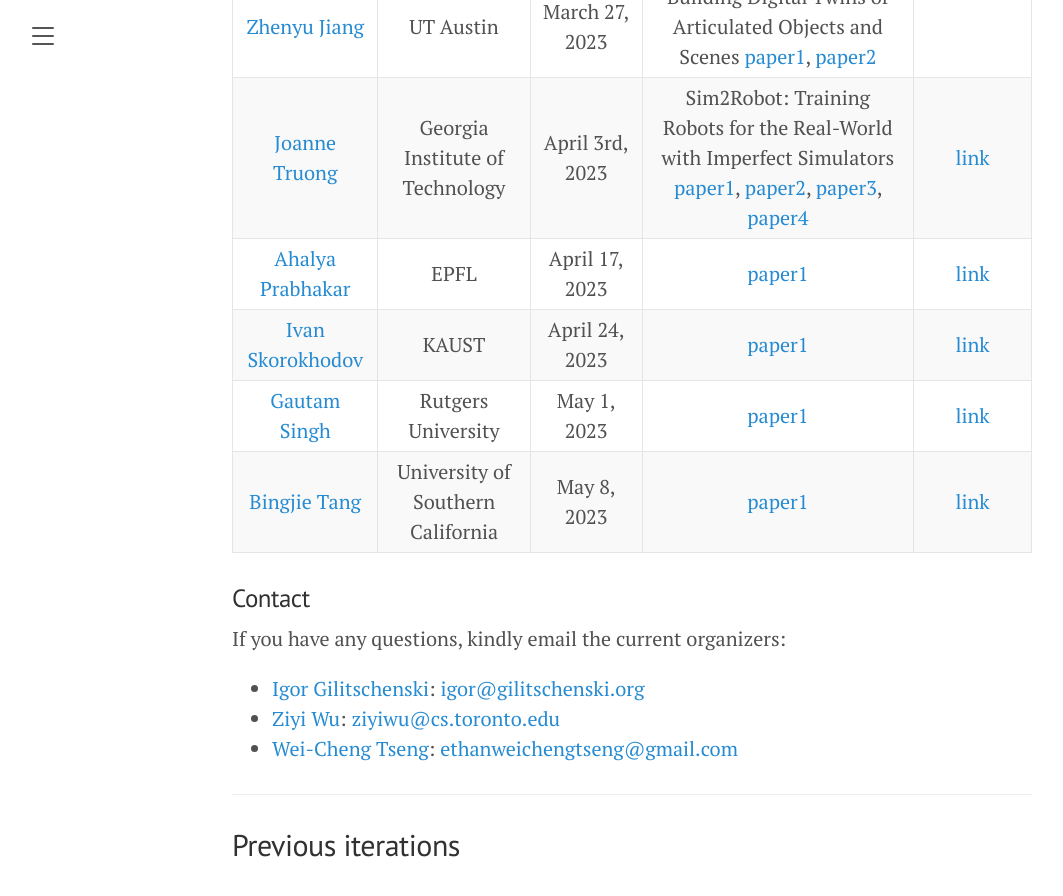
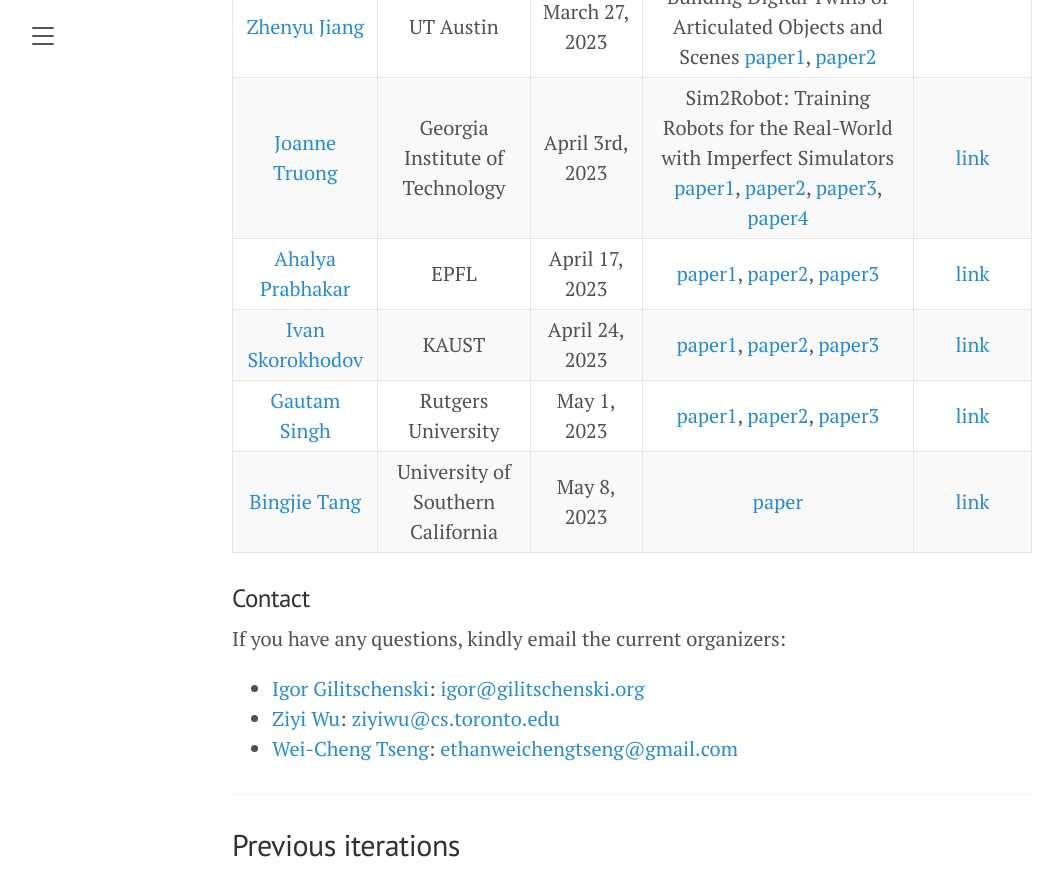
Before and after one commit to uoft-cs-robotics/toronto-air, a Jekyll site: the page built from index.md, in a window 1280 px wide and 900 px high, scrolled down 1635 px. Shown: the top 896 px of the window, without its empty margins (8-1071 px from the left). Built offline with Jekyll 4.4.1, drawn with Linux system fonts in a browser that asks for light colours; our own code applies the rules of GitHub Pages for plain Markdown files.

Commit message:
update Apr 2023 speakers

```diff
--- a/index.md
+++ b/index.md
@@ -63,10 +63,10 @@ Past talks are also available on our [YouTube Channel](https://www.youtube.com/c
 |[Zhang-Wei Hong](https://williamd4112.github.io/)| MIT | March 20, 2023| Explore and Exploit Data in Reinforcement Learning [paper1](https://arxiv.org/abs/2211.07627), [paper2](https://arxiv.org/abs/2204.13695) | [link](https://youtu.be/RvTQLT8QLqQ) |
 |[Zhenyu Jiang](https://zhenyujiang.me/)| UT Austin | March 27, 2023| Building Digital Twins of Articulated Objects and Scenes [paper1](https://arxiv.org/abs/2202.08227), [paper2](https://arxiv.org/abs/2302.01295) | |
 |[Joanne Truong](https://www.joannetruong.com/)| Georgia Institute of Technology | April 3rd, 2023| Sim2Robot: Training Robots for the Real-World with Imperfect Simulators [paper1](https://arxiv.org/abs/1912.06321), [paper2](https://arxiv.org/abs/2011.12421), [paper3](https://arxiv.org/abs/2207.10821), [paper4](https://indoorsim2outdoorreal.github.io/final.html) | [link](https://youtu.be/Deguhw3zqT4) |
-|[Ahalya Prabhakar](https://apr600.github.io/)| EPFL | April 17, 2023|  [paper1]() | [link]() |
-|[Ivan Skorokhodov](https://universome.github.io/)| KAUST | April 24, 2023|  [paper1]() | [link]() |
-|[Gautam Singh](https://singhgautam.github.io/)| Rutgers University | May 1, 2023|  [paper1]() | [link]() |
-|[Bingjie Tang](https://bingjietang718.github.io/)| University of Southern California | May 8, 2023|  [paper1]() | [link]() |
+|[Ahalya Prabhakar](https://apr600.github.io/)| EPFL | April 17, 2023|  [paper1](https://arxiv.org/abs/2006.06081), [paper2](https://arxiv.org/abs/2212.03106), [paper3](https://www.nature.com/articles/s41467-022-31795-2) | [link](https://youtu.be/AUqfNzexiSk) |
+|[Ivan Skorokhodov](https://universome.github.io/)| KAUST | April 24, 2023|  [paper1](https://arxiv.org/abs/2104.06954), [paper2](https://arxiv.org/abs/2112.14683), [paper3](https://arxiv.org/abs/2303.01416) | [link](https://youtu.be/wuzWDFPjqiY) |
+|[Gautam Singh](https://singhgautam.github.io/)| Rutgers University | May 1, 2023|  [paper1](https://arxiv.org/abs/2110.11405), [paper2](https://arxiv.org/abs/2205.14065), [paper3](https://arxiv.org/abs/2211.01177) | [link](https://youtu.be/fa96vWAN108) |
+|[Bingjie Tang](https://bingjietang718.github.io/)| University of Southern California | May 8, 2023|  [paper](https://bingjietang718.github.io/pdfs/rss2023.pdf) | [link]() |
 
 
 ### Contact
```
